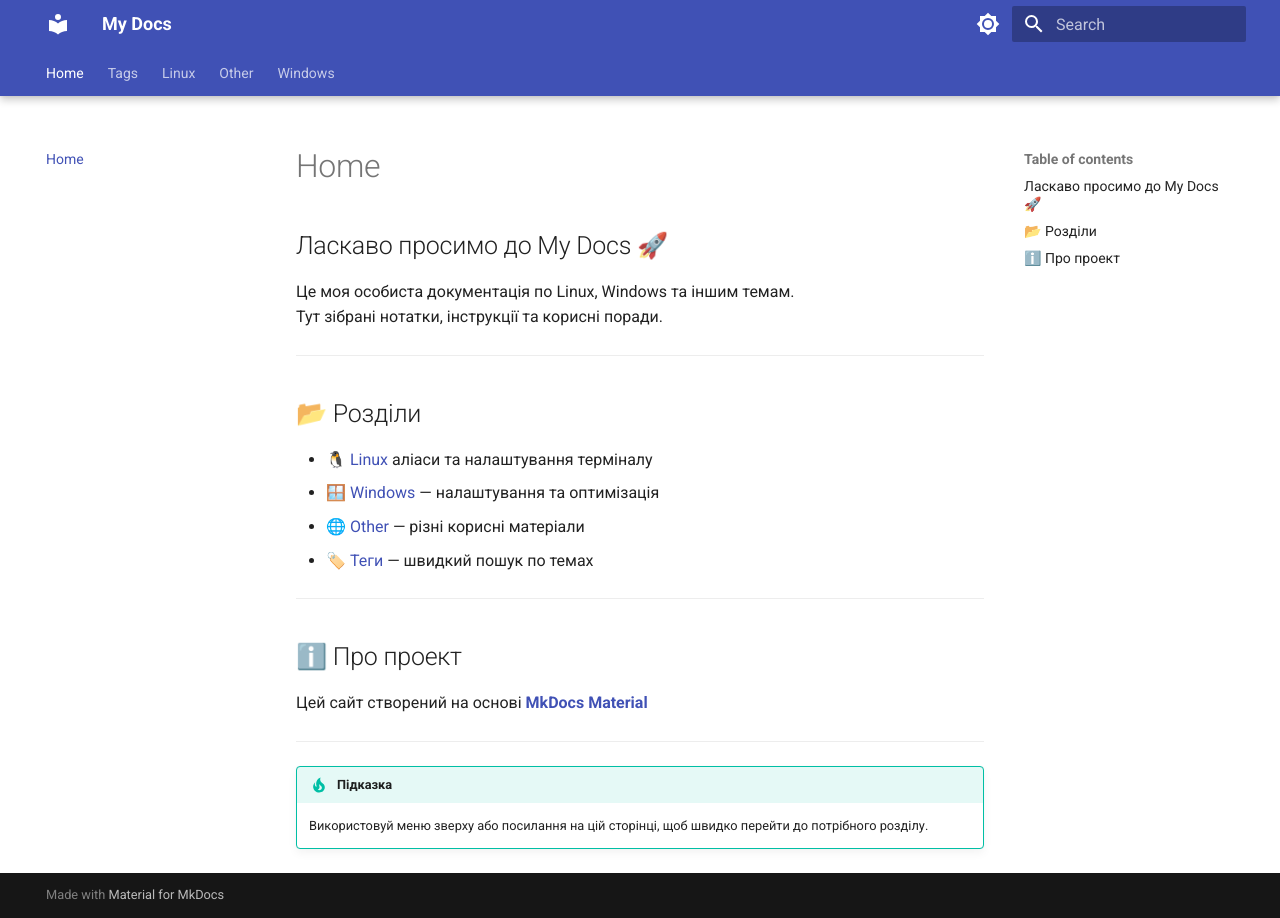
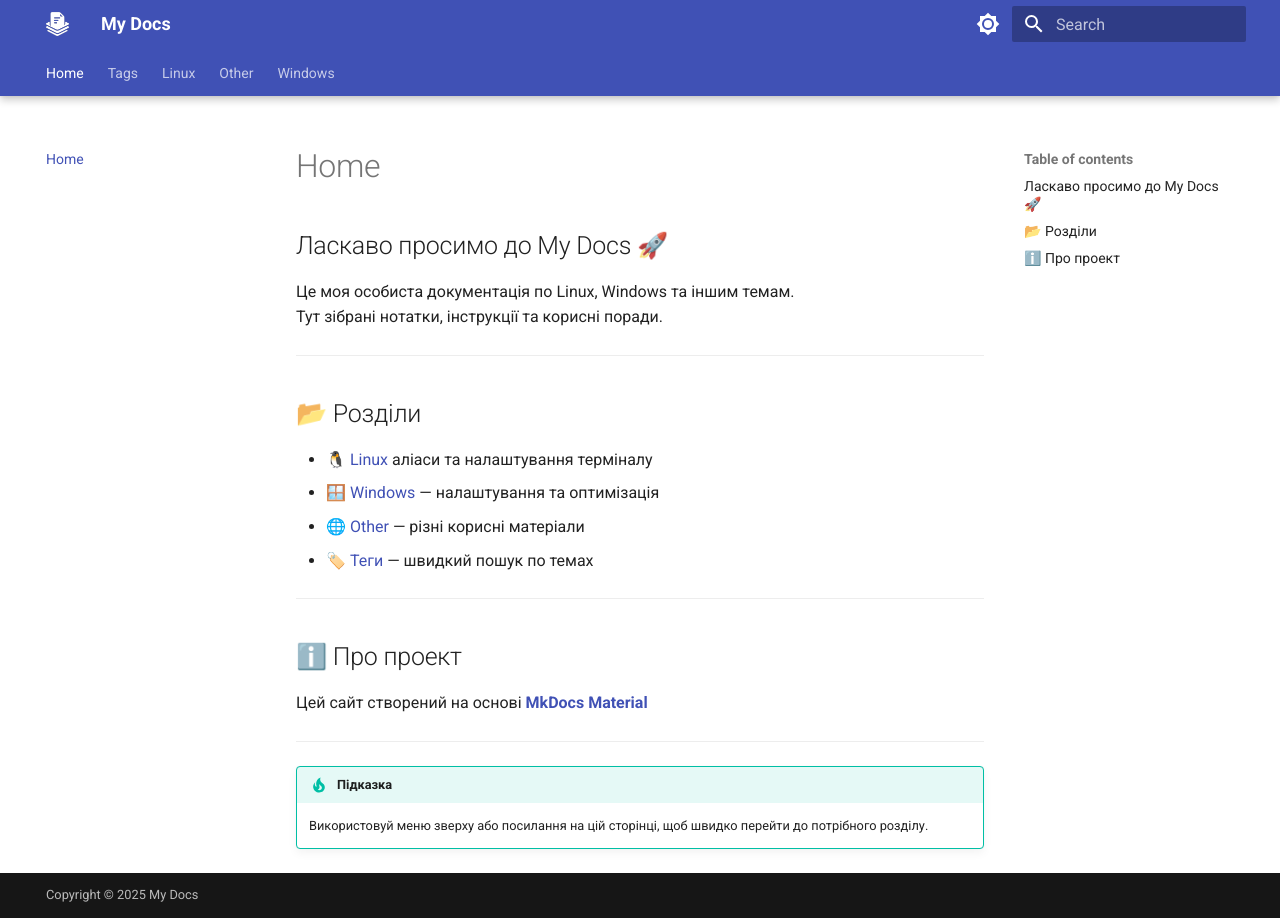
Before and after one commit to silmarill07/my-docs, an MkDocs documentation site: the page built from docs/index.md, in a window 1280 px wide. Built offline with MkDocs 1.6.1 and Material for MkDocs 9.7.7, drawn with Linux system fonts in a browser that asks for light colours.

Commit message:
new logo, copyright

```diff
--- a/mkdocs.yml
+++ b/mkdocs.yml
@@ -3,6 +3,8 @@ site_url: https://silmarill07.github.io/docs/
 
 theme:
   name: material
+  logo: assets/logo.png
+  favicon: assets/favicon.png
   features:
     - navigation.instant
     - navigation.instant.progress
@@ -54,10 +56,10 @@ plugins:
   - search
   - tags
 
-extra_javascript:
-  - javascripts/scroll.js
-
 extra:
   meta:
     - name: robots
       content: noindex, nofollow
+  generator: false
+
+copyright: Copyright &copy; 2025 My Docs
```
Also changed, not shown: docs/assets/javascripts/scroll.js (deleted, +0 -9 lines), docs/assets/favicon.png (added), docs/assets/logo.png (added).
